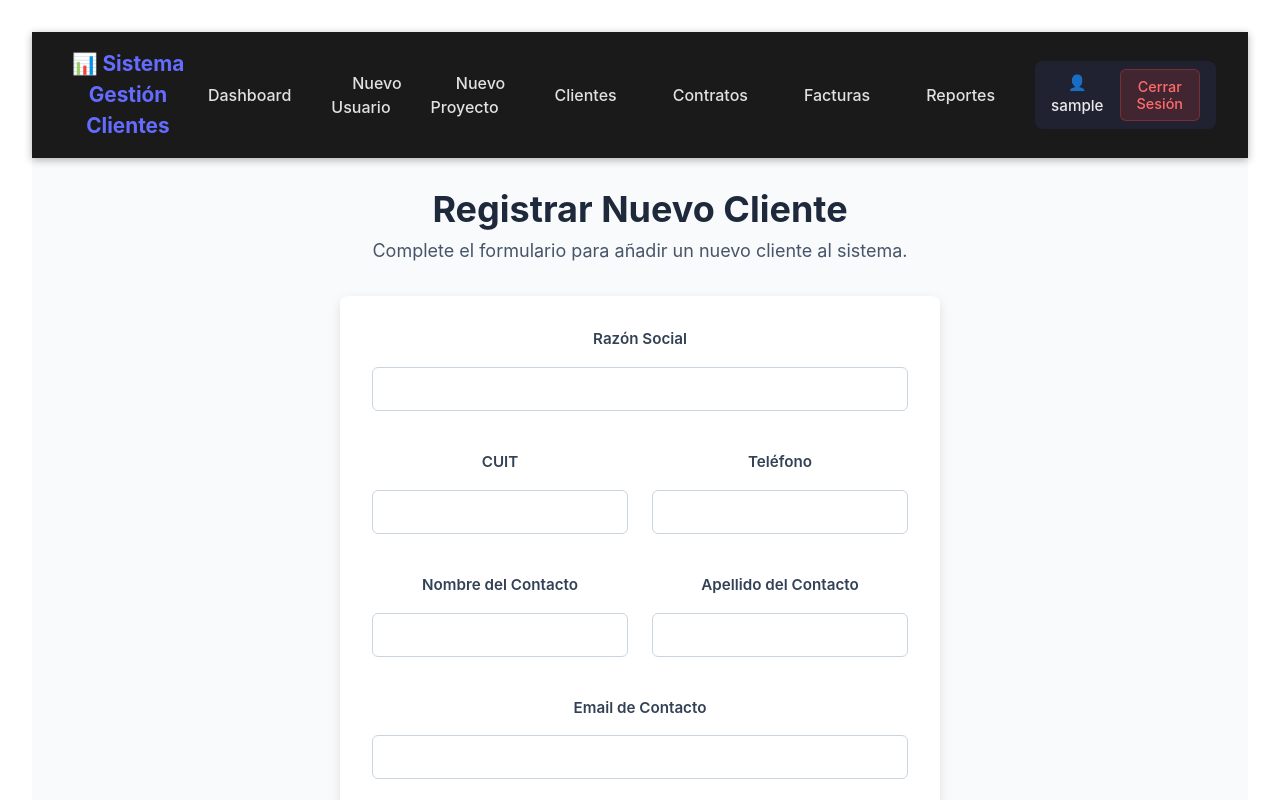
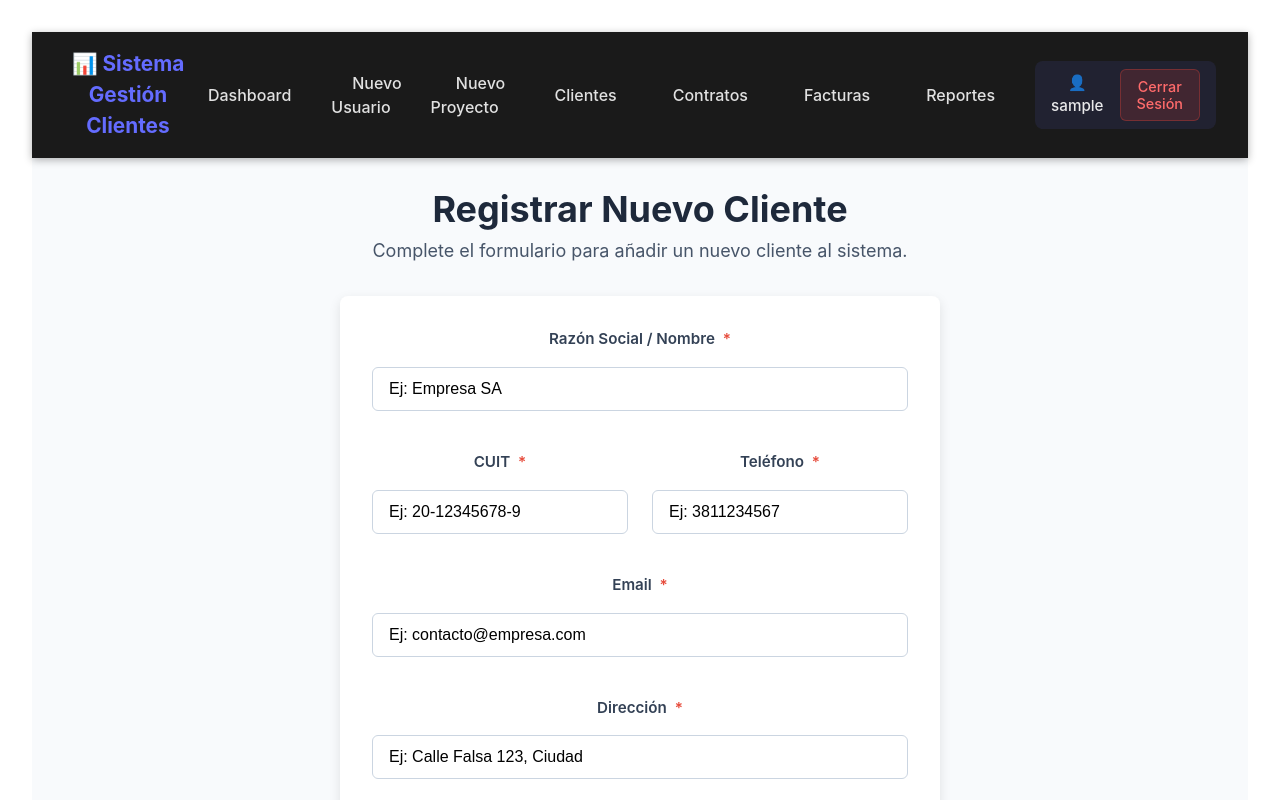
Before and after one commit to josxbovi/TFI-AdmRec-Front, a React (Vite) app: page /clientes/nuevo in a window 1280 px wide. Shown: the top 800 px of the page. Built offline with nearby package versions, Linux system fonts and the light colour scheme; no server answers; sample sign-in values are in the browser's storage.

Commit message:
Se conecto al backend

```diff
--- a/src/App.jsx
+++ b/src/App.jsx
@@ -7,6 +7,7 @@ import About from './pages/About'
 import Login from './pages/Login'
 import Dashboard from './pages/Dashboard'
 import ClientPage from './pages/ClientPage'
+import ClienteDetalle from './pages/ClienteDetalle'
 import NuevoUsuario from './pages/NuevoUsuario'
 import NuevoProyecto from './pages/NuevoProyecto'
 import NuevoCliente from './pages/NuevoCliente'
@@ -65,9 +66,16 @@ function App() {
               path="/clientes"
               element={
                 <ProtectedRoute>
+                  <ClientPage />
+                </ProtectedRoute>
+              }
+            />
 
-                  <ClientPage />
-
+            <Route
+              path="/clientes/:id"
+              element={
+                <ProtectedRoute>
+                  <ClienteDetalle />
                 </ProtectedRoute>
               }
             />
--- a/src/components/ClientForm.css
+++ b/src/components/ClientForm.css
@@ -39,16 +39,29 @@
   color: #334155; /* Cool Gray 700 */
 }
 
-.form-group input {
+.form-group label .required {
+  color: #e74c3c;
+  margin-left: 0.25rem;
+}
+
+.form-group input,
+.form-group select {
   padding: 0.75rem 1rem;
   border: 1px solid #cbd5e1; /* Cool Gray 300 */
   border-radius: 6px;
   font-size: 1rem;
-  color: #1e293b; /* Cool Gray 800 */
+  color: #000000 !important; /* Text negro forzado */
+  -webkit-text-fill-color: #000000 !important;
+  background-color: #fff;
   transition: border-color 0.2s, box-shadow 0.2s;
 }
 
-.form-group input:focus {
+.form-group select {
+  cursor: pointer;
+}
+
+.form-group input:focus,
+.form-group select:focus {
   outline: none;
   border-color: #2563eb; /* Blue 600 */
   box-shadow: 0 0 0 3px rgba(59, 130, 246, 0.25);
--- a/src/components/ClientForm.jsx
+++ b/src/components/ClientForm.jsx
@@ -4,12 +4,12 @@ import './ClientForm.css';
 
 const ClientForm = ({ onSubmit, isLoading }) => {
   const [formData, setFormData] = useState({
-    razonSocial: '',
-    cuit: '',
-    nombreContacto: '',
-    apellidoContacto: '',
+    nombre: '',
     email: '',
     telefono: '',
+    direccion: '',
+    cuit: '',
+    estado: 'activo',
   });
 
   const handleChange = (e) => {
@@ -26,80 +26,100 @@ const ClientForm = ({ onSubmit, isLoading }) => {
     <form className="client-form" onSubmit={handleSubmit}>
       <div className="form-grid">
         <div className="form-group full-width">
-          <label htmlFor="razonSocial">Razón Social</label>
+          <label htmlFor="nombre">
+            Razón Social / Nombre <span className="required">*</span>
+          </label>
           <input
             type="text"
-            id="razonSocial"
-            name="razonSocial"
-            value={formData.razonSocial}
+            id="nombre"
+            name="nombre"
+            value={formData.nombre}
             onChange={handleChange}
+            placeholder="Ej: Empresa SA"
             disabled={isLoading}
             required
           />
         </div>
 
         <div className="form-group">
-          <label htmlFor="cuit">CUIT</label>
+          <label htmlFor="cuit">
+            CUIT <span className="required">*</span>
+          </label>
           <input
             type="text"
             id="cuit"
             name="cuit"
             value={formData.cuit}
             onChange={handleChange}
+            placeholder="Ej: 20-12345678-9"
             disabled={isLoading}
             required
           />
         </div>
 
         <div className="form-group">
-          <label htmlFor="telefono">Teléfono</label>
+          <label htmlFor="telefono">
+            Teléfono <span className="required">*</span>
+          </label>
           <input
             type="text"
             id="telefono"
             name="telefono"
             value={formData.telefono}
             onChange={handleChange}
+            placeholder="Ej: 3811234567"
             disabled={isLoading}
+            required
           />
         </div>
 
-        <div className="form-group">
-          <label htmlFor="nombreContacto">Nombre del Contacto</label>
+        <div className="form-group full-width">
+          <label htmlFor="email">
+            Email <span className="required">*</span>
+          </label>
+          <input
+            type="email"
+            id="email"
+            name="email"
+            value={formData.email}
+            onChange={handleChange}
+            placeholder="Ej: contacto@empresa.com"
+            disabled={isLoading}
+            required
+          />
+        </div>
+
+        <div className="form-group full-width">
+          <label htmlFor="direccion">
+            Dirección <span className="required">*</span>
+          </label>
           <input
             type="text"
-            id="nombreContacto"
-            name="nombreContacto"
-            value={formData.nombreContacto}
+            id="direccion"
+            name="direccion"
+            value={formData.direccion}
             onChange={handleChange}
+            placeholder="Ej: Calle Falsa 123, Ciudad"
             disabled={isLoading}
             required
           />
         </div>
 
         <div className="form-group">
-          <label htmlFor="apellidoContacto">Apellido del Contacto</label>
-          <input
-            type="text"
-            id="apellidoContacto"
-            name="apellidoContacto"
-            value={formData.apellidoContacto}
+          <label htmlFor="estado">
+            Estado <span className="required">*</span>
+          </label>
+          <select
+            id="estado"
+            name="estado"
+            value={formData.estado}
             onChange={handleChange}
             disabled={isLoading}
             required
-          />
-        </div>
-
-        <div className="form-group full-width">
-          <label htmlFor="email">Email de Contacto</label>
-          <input
-            type="email"
-            id="email"
-            name="email"
-            value={formData.email}
-            onChange={handleChange}
-            disabled={isLoading}
-            required
-          />
+          >
+            <option value="activo">Activo</option>
+            <option value="inactivo">Inactivo</option>
+          </select>
         </div>
       </div>
 
--- /dev/null
+++ b/src/pages/ClientPage.css
@@ -0,0 +1,85 @@
+.client-page {
+  padding: 2rem;
+  max-width: 1400px;
+  margin: 0 auto;
+}
+
+.client-page-header {
+  display: flex;
+  justify-content: space-between;
+  align-items: center;
+  margin-bottom: 2rem;
+}
+
+.client-page-header h1 {
+  color: #2c3e50;
+  font-size: 2rem;
+  margin: 0;
+}
+
+/* Estado badge */
+.estado-badge {
+  padding: 0.25rem 0.75rem;
+  border-radius: 12px;
+  font-size: 0.85rem;
+  font-weight: 600;
+  text-transform: capitalize;
+}
+
+.estado-badge.activo {
+  background-color: #d4edda;
+  color: #155724;
+}
+
+.estado-badge.inactivo {
+  background-color: #f8d7da;
+  color: #721c24;
+}
+
+/* Empty state */
+.empty-state {
+  text-align: center;
+  padding: 4rem 2rem;
+  background-color: #f8f9fa;
+  border-radius: 8px;
+  margin-top: 2rem;
+}
+
+.empty-state p {
+  font-size: 1.2rem;
+  color: #6c757d;
+  margin-bottom: 1.5rem;
+}
+
+/* Links */
+.text-blue-600 {
+  color: #3498db;
+  text-decoration: none;
+  font-weight: 500;
+}
+
+.text-blue-600:hover {
+  text-decoration: underline;
+  color: #2980b9;
+}
+
+/* Responsive */
+@media (max-width: 768px) {
+  .client-page {
+    padding: 1rem;
+  }
+
+  .client-page-header {
+    flex-direction: column;
+    gap: 1rem;
+    align-items: flex-start;
+  }
+
+  .client-page-header h1 {
+    font-size: 1.5rem;
+  }
+
+  .client-page-header button {
+    width: 100%;
+  }
+}
--- a/src/pages/ClientPage.jsx
+++ b/src/pages/ClientPage.jsx
@@ -1,10 +1,54 @@
 // src/pages/ClientPage.jsx
 
-import React from "react";
-import { Link } from "react-router-dom";
+import React, { useState, useEffect } from "react";
+import { Link, useNavigate } from "react-router-dom";
 import { UnifiedTable } from "../components/UnifiedTable";
+import { getAllClientes } from "../services/api";
+import Loading from "../components/Loading";
+import ErrorMessage from "../components/ErrorMessage";
+import Button from "../components/Button";
+import "./ClientPage.css";
 
-// Column definitions are now inside the component for better co-location
+const ClientPage = () => {
+  const navigate = useNavigate();
+  const [clientes, setClientes] = useState([]);
+  const [loading, setLoading] = useState(true);
+  const [error, setError] = useState(null);
+
+  // Cargar clientes desde el backend
+  useEffect(() => {
+    const fetchClientes = async () => {
+      try {
+        setLoading(true);
+        setError(null);
+        const data = await getAllClientes();
+
+        // Manejar diferentes formatos de respuesta
+        let clientesData = [];
+        if (Array.isArray(data)) {
+          clientesData = data;
+        } else if (data && Array.isArray(data.records)) {
+          clientesData = data.records;
+        } else if (data && Array.isArray(data.data)) {
+          clientesData = data.data;
+        } else if (data && Array.isArray(data.clientes)) {
+          clientesData = data.clientes;
+        }
+
+        console.log('✅ Clientes cargados:', clientesData);
+        setClientes(clientesData);
+      } catch (err) {
+        console.error('❌ Error al cargar clientes:', err);
+        setError(err.message || 'Error al cargar los clientes');
+      } finally {
+        setLoading(false);
+      }
+    };
+
+    fetchClientes();
+  }, []);
+
+  // Column definitions
   const clientColumns = [
     {
       accessorKey: "nombre",
@@ -26,6 +70,17 @@ const clientColumns = [
       enableSorting: true,
     },
     {
+      accessorKey: "estado",
+      header: "Estado",
+      cell: ({ row }) => (
+        <span
+          className={`estado-badge ${row.original.estado === 'activo' ? 'activo' : 'inactivo'}`}
+        >
+          {row.original.estado || 'N/A'}
+        </span>
+      ),
+    },
+    {
       id: 'actions',
       header: "Acciones",
       cell: ({ row }) => (
@@ -39,114 +94,54 @@ const clientColumns = [
     },
   ];
 
-// Mock data remains the same
-const MOCK_CLIENT_DATA = [
-  {
-    id: 1,
-    nombre: "Empresa Alfa",
-    cuit: "20-11111111-1",
-    telefono: "123456789",
-    email: "alfa@example.com",
-    proyectos: 5,
-  },
-  {
-    id: 2,
-    nombre: "Cliente Beta",
-    cuit: "27-22222222-2",
-    telefono: "987654321",
-    email: "beta@example.net",
-    proyectos: 2,
-  },
-  {
-    id: 3,
-    nombre: "Soluciones Gamma",
-    cuit: "30-33333333-3",
-    telefono: "456789123",
-    email: "gamma@example.com",
-    proyectos: 8,
-  },
-  {
-    id: 4,
-    nombre: "Innovaciones Delta",
-    cuit: "20-44444444-4",
-    telefono: "789123456",
-    email: "delta@example.org",
-    proyectos: 1,
-  },
-  {
-    id: 5,
-    nombre: "Redes Epsilon",
-    cuit: "27-55555555-5",
-    telefono: "321654987",
-    email: "epsilon@example.com",
-    proyectos: 3,
-  },
-  {
-    id: 6,
-    nombre: "Tecnologías Zeta",
-    cuit: "30-66666666-6",
-    telefono: "654789321",
-    email: "zeta@example.net",
-    proyectos: 7,
-  },
-  {
-    id: 7,
-    nombre: "Sistemas Eta",
-    cuit: "20-77777777-7",
-    telefono: "159263487",
-    email: "eta@example.com",
-    proyectos: 4,
-  },
-  {
-    id: 8,
-    nombre: "Proyectos Theta",
-    cuit: "27-88888888-8",
-    telefono: "753159842",
-    email: "theta@example.org",
-    proyectos: 6,
-  },
-  {
-    id: 9,
-    nombre: "Consulting Iota",
-    cuit: "30-99999999-9",
-    telefono: "246813579",
-    email: "iota@example.com",
-    proyectos: 2,
-  },
-  {
-    id: 10,
-    nombre: "Global Kappa",
-    cuit: "20-10101010-0",
-    telefono: "975318642",
-    email: "kappa@example.net",
-    proyectos: 9,
-  },
-  {
-    id: 11,
-    nombre: "Local Lambda",
-    cuit: "27-11223344-5",
-    telefono: "112233445",
-    email: "lambda@example.com",
-    proyectos: 1,
-  },
-  {
-    id: 12,
-    nombre: "Servicios Mu",
-    cuit: "30-44556677-8",
-    telefono: "445566778",
-    email: "mu@example.net",
-    proyectos: 6,
-  },
-];
+  if (loading) {
+    return (
+      <div className="client-page">
+        <Loading message="Cargando clientes..." />
+      </div>
+    );
+  }
 
-const ClientPage = () => {
+  if (error) {
     return (
-    <div>
+      <div className="client-page">
+        <ErrorMessage
+          message={error}
+          onRetry={() => window.location.reload()}
+        />
+      </div>
+    );
+  }
+
+  return (
+    <div className="client-page">
+      <div className="client-page-header">
+        <h1>Gestión de Clientes</h1>
+        <Button
+          variant="primary"
+          onClick={() => navigate('/clientes/nuevo')}
+        >
+          ➕ Nuevo Cliente
+        </Button>
+      </div>
+
+      {clientes.length === 0 ? (
+        <div className="empty-state">
+          <p>📋 No hay clientes registrados</p>
+          <Button
+            variant="primary"
+            onClick={() => navigate('/clientes/nuevo')}
+          >
+            Crear Primer Cliente
+          </Button>
+        </div>
+      ) : (
         <UnifiedTable
-        data={MOCK_CLIENT_DATA}
+          data={clientes}
           columns={clientColumns}
-        tableTitle="Clientes"
+          tableTitle="Lista de Clientes"
         />
+      )}
     </div>
   );
 };
--- a/src/pages/ClienteDetalle.css
+++ b/src/pages/ClienteDetalle.css
@@ -7,23 +7,96 @@
     margin: 0 auto;
 }
 
+.detalle-header {
+    display: flex;
+    justify-content: space-between;
+    align-items: center;
+    margin-bottom: 1rem;
+}
+
+.detalle-header h1 {
+    color: #2c3e50;
+    font-size: 2rem;
+    margin: 0;
+}
+
 .cliente-info-grid {
     display: grid;
     grid-template-columns: repeat(auto-fit, minmax(250px, 1fr));
-    gap: 1rem;
+    gap: 1.5rem;
+    padding: 1rem 0;
 }
 
 .info-item {
     display: flex;
     flex-direction: column;
+    gap: 0.5rem;
 }
 
 .info-label {
-    font-weight: bold;
-    color: #555;
-    margin-bottom: 0.25rem;
+    font-weight: 600;
+    color: #7f8c8d;
+    font-size: 0.9rem;
+    text-transform: uppercase;
+    letter-spacing: 0.5px;
 }
 
 .info-value {
-    color: #333;
+    color: #2c3e50;
+    font-size: 1.1rem;
 }
+
+/* Estado badges */
+.estado-badge {
+    display: inline-block;
+    padding: 0.25rem 0.75rem;
+    border-radius: 12px;
+    font-size: 0.85rem;
+    font-weight: 600;
+    text-transform: capitalize;
+}
+
+.estado-badge.activo {
+    background-color: #d4edda;
+    color: #155724;
+}
+
+.estado-badge.inactivo {
+    background-color: #f8d7da;
+    color: #721c24;
+}
+
+/* Empty state */
+.empty-state {
+    text-align: center;
+    padding: 3rem 2rem;
+    background-color: #f8f9fa;
+    border-radius: 8px;
+}
+
+.empty-state p {
+    font-size: 1.1rem;
+    color: #6c757d;
+    margin: 0;
+}
+
+/* Responsive */
+@media (max-width: 768px) {
+    .cliente-detalle-container {
+        padding: 1rem;
+    }
+
+    .detalle-header {
+        flex-direction: column;
+        gap: 1rem;
+        align-items: flex-start;
+    }
+
+    .detalle-header h1 {
+        font-size: 1.5rem;
+    }
+
+    .cliente-info-grid {
+        grid-template-columns: 1fr;
+    }
+}
--- a/src/pages/ClienteDetalle.jsx
+++ b/src/pages/ClienteDetalle.jsx
@@ -1,31 +1,73 @@
-import React from 'react';
-import { useParams } from 'react-router-dom';
-import { useFetch } from '../hooks/useFetch';
-import { getClientById } from '../services/api'; // Assuming this service function exists
+import React, { useState, useEffect } from 'react';
+import { useParams, useNavigate } from 'react-router-dom';
+import { getClienteById } from '../services/api';
 import Card from '../components/Card';
-import UnifiedTable from '../components/UnifiedTable';
+import { UnifiedTable } from '../components/UnifiedTable';
 import Loading from '../components/Loading';
 import ErrorMessage from '../components/ErrorMessage';
+import Button from '../components/Button';
 import './ClienteDetalle.css';
 
 // Define columns for the projects table
 const projectColumns = [
-    { header: 'Nombre', accessorKey: 'nombre' },
+    { header: 'Nombre Proyecto', accessorKey: 'nombre_proyecto', enableSorting: true },
     { header: 'Descripción', accessorKey: 'descripcion' },
-    { header: 'Fecha de Inicio', accessorKey: 'fecha_inicio' },
-    { header: 'Fecha de Finalización', accessorKey: 'fecha_finalizacion' },
+    { header: 'Fecha Inicio', accessorKey: 'fecha_inicio' },
+    { header: 'Fecha Fin', accessorKey: 'fecha_fin' },
+    {
+        header: 'Estado',
+        accessorKey: 'estado',
+        cell: ({ row }) => (
+            <span className={`estado-badge ${row.original.estado === 'activo' ? 'activo' : 'inactivo'}`}>
+                {row.original.estado}
+            </span>
+        )
+    },
 ];
 
 const ClienteDetalle = () => {
     const { id } = useParams();
-    const { data: clienteData, loading, error } = useFetch(() => getClientById(id));
+    const navigate = useNavigate();
+    const [clienteData, setClienteData] = useState(null);
+    const [loading, setLoading] = useState(true);
+    const [error, setError] = useState(null);
+
+    useEffect(() => {
+        const fetchCliente = async () => {
+            try {
+                setLoading(true);
+                setError(null);
+                const data = await getClienteById(id);
+                console.log('✅ Cliente detalle cargado:', data);
+                setClienteData(data);
+            } catch (err) {
+                console.error('❌ Error al cargar cliente:', err);
+                setError(err.message || 'Error al cargar el cliente');
+            } finally {
+                setLoading(false);
+            }
+        };
+
+        fetchCliente();
+    }, [id]);
 
     if (loading) {
-        return <Loading />;
+        return (
+            <div className="cliente-detalle-container">
+                <Loading message="Cargando información del cliente..." />
+            </div>
+        );
     }
 
     if (error) {
-        return <ErrorMessage message={`Error al cargar el cliente: ${error.message}`} />;
+        return (
+            <div className="cliente-detalle-container">
+                <ErrorMessage
+                    message={`Error al cargar el cliente: ${error}`}
+                    onRetry={() => window.location.reload()}
+                />
+            </div>
+        );
     }
 
     if (!clienteData) {
@@ -34,6 +76,16 @@ const ClienteDetalle = () => {
 
     return (
         <div className="cliente-detalle-container">
+            <div className="detalle-header">
+                <h1>Detalle del Cliente</h1>
+                <Button
+                    variant="secondary"
+                    onClick={() => navigate('/clientes')}
+                >
+                    ← Volver a Clientes
+                </Button>
+            </div>
+
             <Card title="Información del Cliente">
                 <div className="cliente-info-grid">
                     <div className="info-item">
@@ -58,16 +110,25 @@ const ClienteDetalle = () => {
                     </div>
                     <div className="info-item">
                         <span className="info-label">Estado:</span>
-                        <span className="info-value">{clienteData.estado}</span>
+                        <span className={`estado-badge ${clienteData.estado === 'activo' ? 'activo' : 'inactivo'}`}>
+                            {clienteData.estado}
+                        </span>
                     </div>
                 </div>
             </Card>
 
-            <Card title="Proyectos">
-                <UnifiedTable
-                    data={clienteData.proyectos || []}
-                    columns={projectColumns}
-                />
+            <Card title={`Proyectos (${clienteData.proyectos?.length || 0})`}>
+                {clienteData.proyectos && clienteData.proyectos.length > 0 ? (
+                    <UnifiedTable
+                        data={clienteData.proyectos}
+                        columns={projectColumns}
+                        tableTitle=""
+                    />
+                ) : (
+                    <div className="empty-state">
+                        <p>📁 Este cliente no tiene proyectos asociados</p>
+                    </div>
+                )}
             </Card>
         </div>
     );
```
Lines whose indentation alone changed are shown as unchanged.
